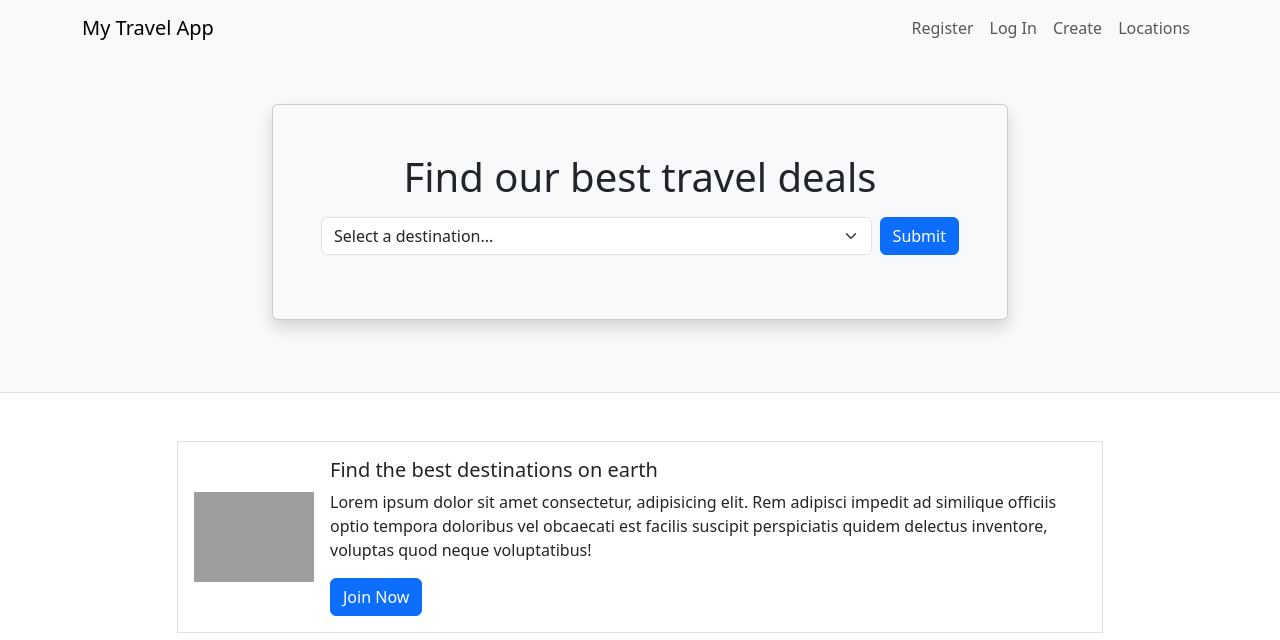
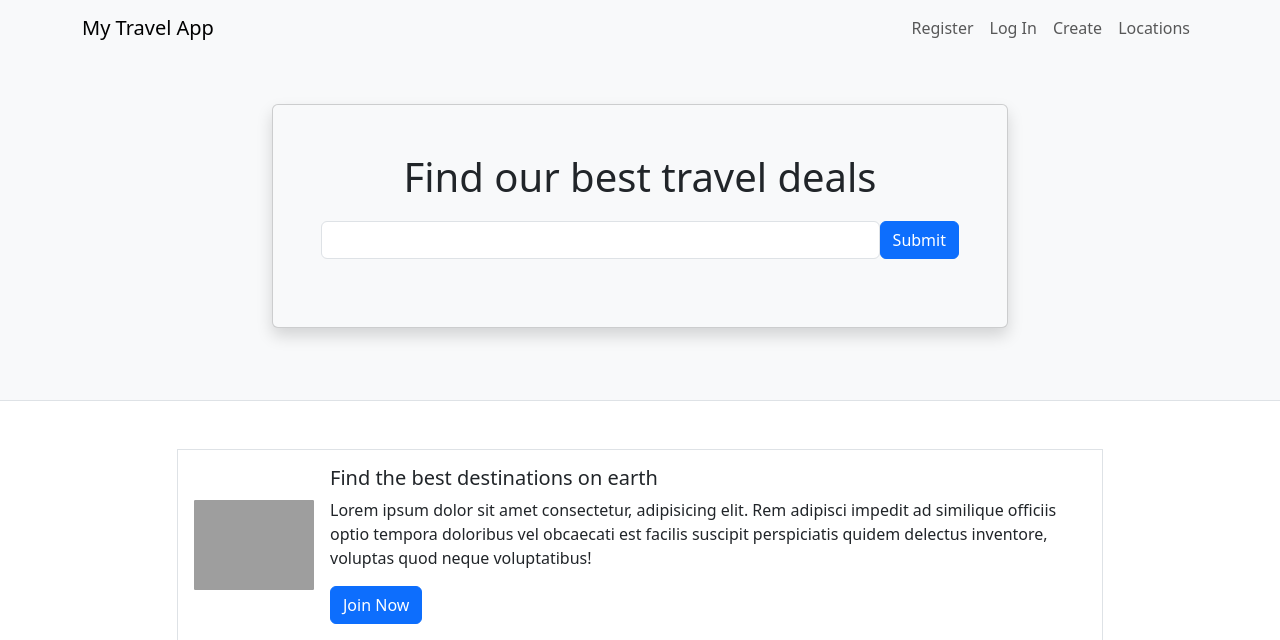
Before and after one commit to Sofia-QUT/IAB207_demo, a Flask app: page / in a window 1280 px wide. Shown: the top 640 px of the page. Run offline with Flask 3, Linux system fonts and the light colour scheme; data comes from the database, SQL or seed files in the repository; some libraries are stand-ins or nearby versions; grey boxes are pictures that could not be loaded.

Commit message:
index fixes

```diff
--- a/travel/templates/index.html
+++ b/travel/templates/index.html
@@ -7,17 +7,10 @@
       <div class="col-md-8">
          <div class="card shadow p-5 mb-5 bg-light">
             <h1 class="text-center mb-3">Find our best travel deals</h1>
-            <form class="form-inline d-flex flex-nowrap">
 
-               <select class="form-select" aria-label="Default select example">
-                  <option selected>Select a destination...</option>
-                  <option value="america">America</option>
-                  <option value="africa">Africa</option>
-                  <option value="africa">Oceania</option>
-                  <option value="africa">Asia</option>
-                  <option value="africa">Europe</option>
-               </select>
-               <button type="submit" class="flex-shrink-1 btn btn-primary ms-2">Submit</button>
+            <form class="form-inline d-flex flex-nowrap" action="{{url_for('main.search')}}">
+               <input type="text" name="search" class="form-control flex-grow-1 my-1 mr-sm-2" id="SearchForm">
+               <button type="submit" class="flex-shrink-1 btn btn-primary my-1">Submit</button>
             </form>
 
          </div>
```
